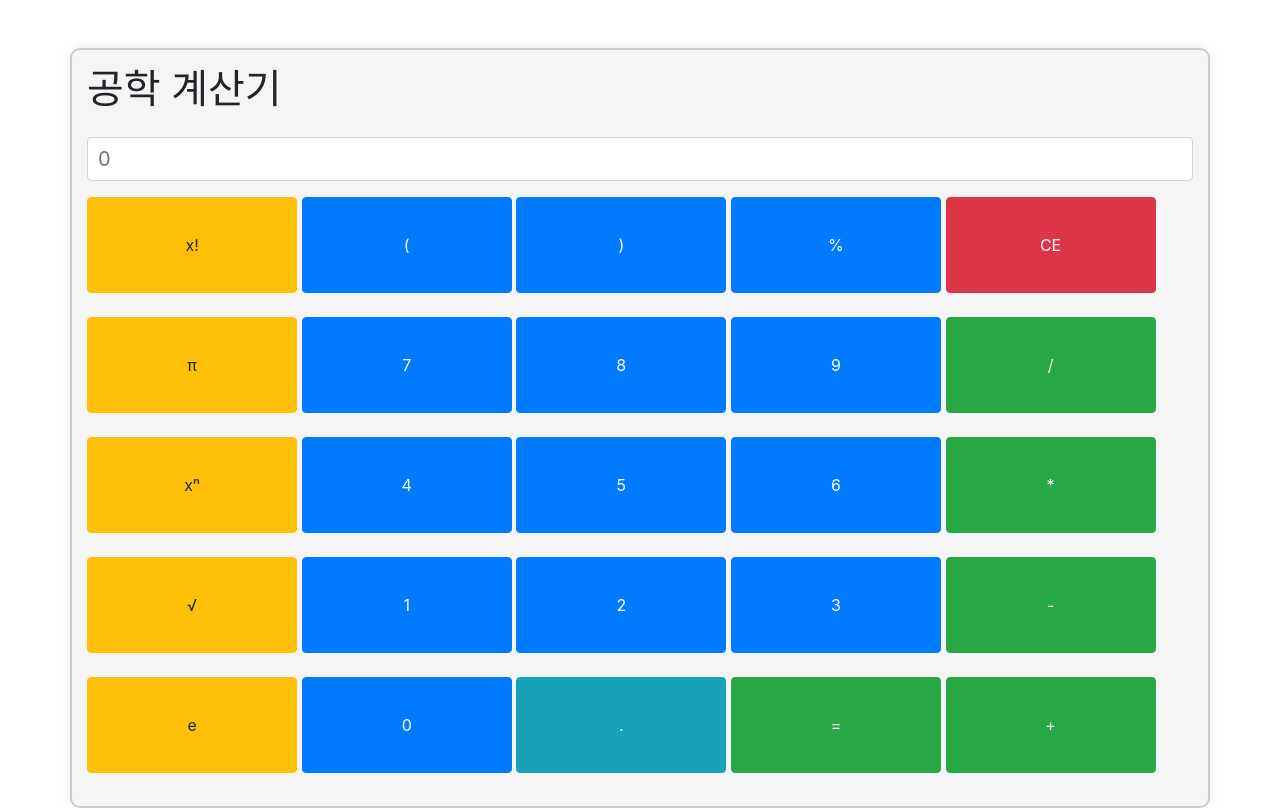
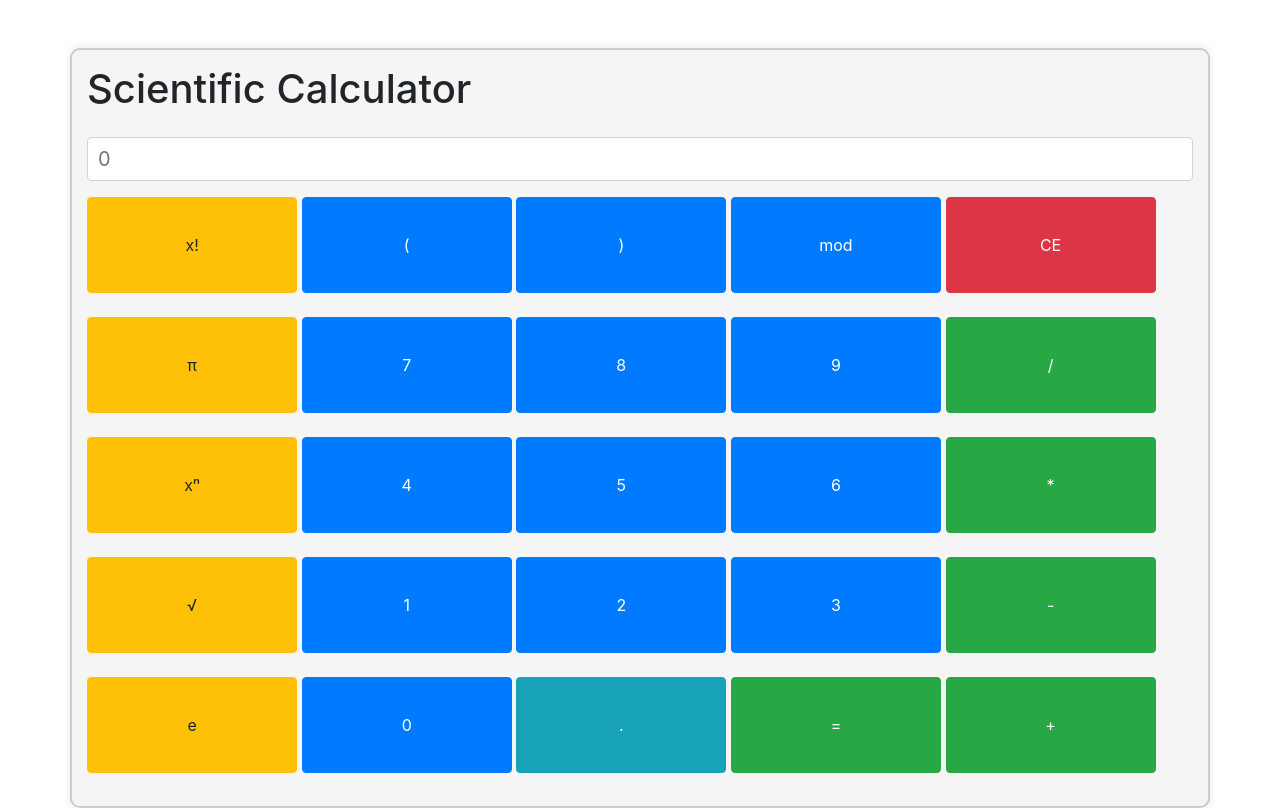
Before and after one commit to lamonlemon/calculate, a Flask app: page / in a window 1280 px wide. Run offline with Flask 3, Linux system fonts and the light colour scheme; some libraries are stand-ins or nearby versions.

Commit message:
README.md modify

```diff
--- a/templates/calculator.html
+++ b/templates/calculator.html
@@ -1,8 +1,7 @@
 <!DOCTYPE html>
 <html>
 <head>
-    <title>공학 계산기</title>
-    <!-- Bootstrap CSS 추가 -->
+    <title>Scientific calculator</title>
     <link rel="stylesheet" href="https://stackpath.bootstrapcdn.com/bootstrap/4.5.2/css/bootstrap.min.css">
     <style>
         .calculator {
@@ -36,7 +35,7 @@
 </head>
 <body>
     <div class="container mt-5 calculator">
-        <h1 class="mb-4">공학 계산기</h1>
+        <h1 class="mb-4">Scientific Calculator</h1>
         <form method="post" action="/calculate">
             <div class="form-group">
                 <input type="text" class="form-control" name="expression" id="expression" placeholder="0" required>
@@ -45,7 +44,7 @@
                 <button type="button" class="btn btn-warning" onclick="appendToExpression('!')">x!</button>
                 <button type="button" class="btn btn-primary" onclick="appendToExpression('(')">(</button>
                 <button type="button" class="btn btn-primary" onclick="appendToExpression(')')">)</button>
-                <button type="button" class="btn btn-primary" onclick="appendToExpression('%')">%</button>
+                <button type="button" class="btn btn-primary" onclick="appendToExpression('%')">mod</button>
                 <button type="button" class="btn btn-danger" onclick="clearExpression()">CE</button>
                 <br><br>
                 <button type="button" class="btn btn-warning" onclick="appendToExpression('π')">π</button>
@@ -70,7 +69,7 @@
                 <button type="button" class="btn btn-primary" onclick="appendToExpression('0')">0</button>
                 <button type="button" class="btn btn-info" onclick="appendToExpression('.')">.</button>
                 <button type="submit" class="btn btn-success">=</button>
-                <button type="button" class="btn btn-success" onclick="appendToExpression('-')">+</button>
+                <button type="button" class="btn btn-success" onclick="appendToExpression('+')">+</button>
             </div>
         </form>
         {% if result is defined %}
@@ -91,7 +90,6 @@
             }
         </script>
     </div>
-    <!-- Bootstrap JS 및 Popper.js 추가 -->
     <script src="https://code.jquery.com/jquery-3.5.1.slim.min.js"></script>
     <script src="https://cdn.jsdelivr.net/npm/@popperjs/core@2.9.1/dist/umd/popper.min.js"></script>
     <script src="https://stackpath.bootstrapcdn.com/bootstrap/4.5.2/js/bootstrap.min.js"></script>
```
Also changed, not shown: README.md, image.png (added).
